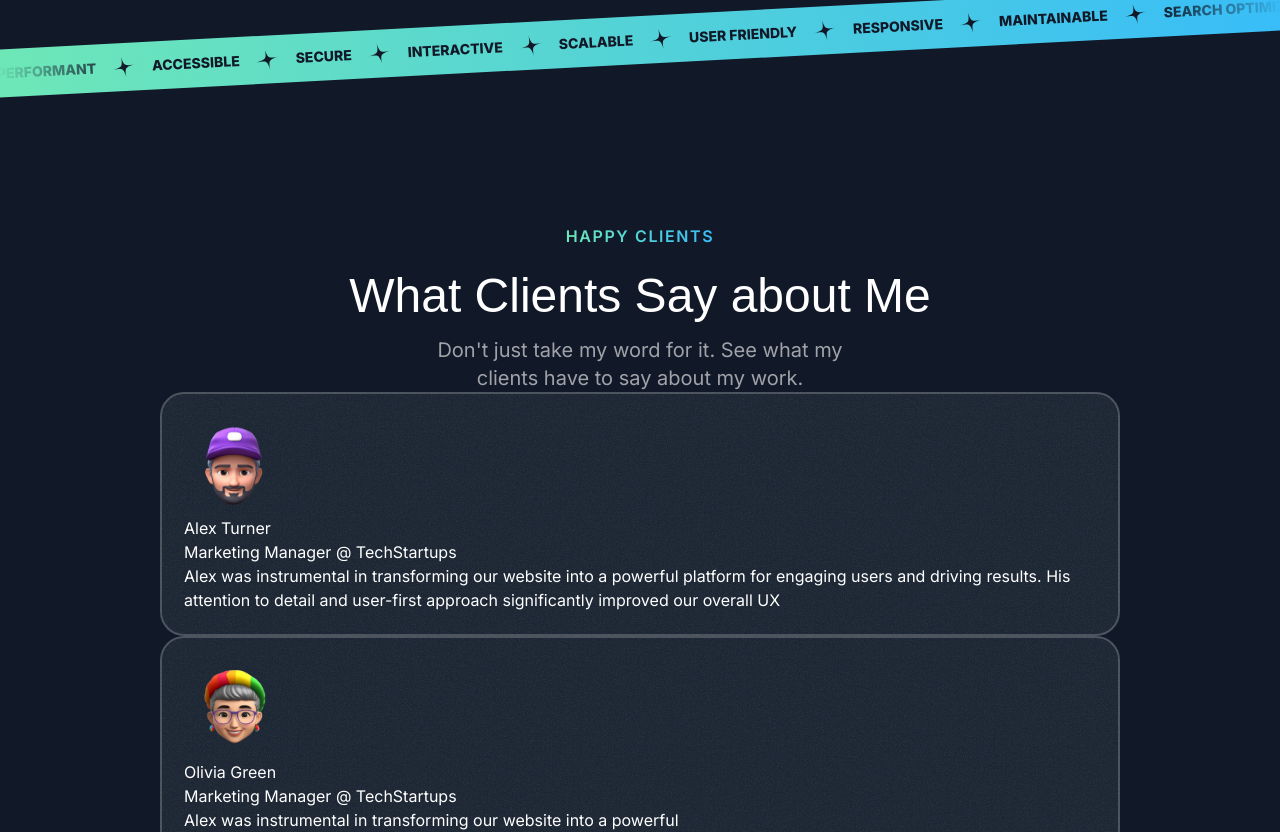
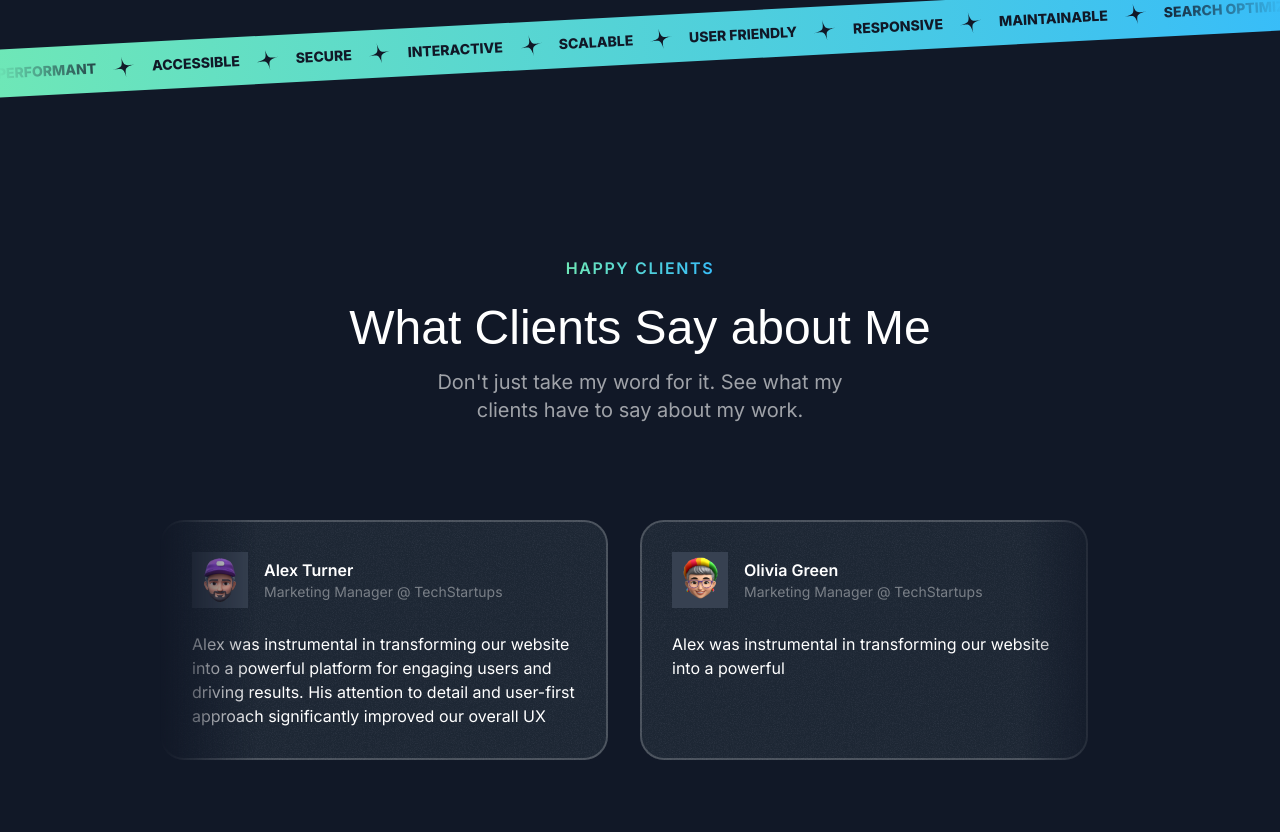
Before and after one commit to harrySentinel/Portfolio-v2, a Next.js app in the folder my-portfolio/: page / in a window 1280 px wide. Shown: the part 2996-3828 px from the top of the page. Built offline with nearby package versions, Linux system fonts and the light colour scheme; a web font is replaced by a local one.

Commit message:
testimonial part codone

```diff
--- a/my-portfolio/src/sections/Testimonials.jsx
+++ b/my-portfolio/src/sections/Testimonials.jsx
@@ -5,7 +5,6 @@
 import memojiAvatar5 from "@/assets/images/memoji-avatar-5.png";
 import { SectionHeader } from "@/components/SectionHeader";
 import Image from "next/image";
-import grainImage from '@/assets/images/grain.jpg';
 import { Card } from '@/components/Card';
 
 const testimonials = [
@@ -43,19 +42,27 @@
 
 export const TestimonialsSection = () => {
     return (
-    <div className="py-16">
+    <div className="py-16 lg:py-24">
         <div className="container">
         <SectionHeader eyebrow="Happy Clients" title="What Clients Say about Me" description=" Don't just take my word for it. See what my clients have to say about my work."
         />
-        <div>
+        <div className="mt-16 lg:mt-24 flex overflow-x-clip [mask-image:linear-gradient(to_right,transparent,black_10%,black_90%,transparent)]">
+            <div className="flex gap-8 flex-none">
             {testimonials.map((testimonial) => (
-               <Card key={testimonial.name}>
-                 <Image src={testimonial.avatar} alt ={testimonial.name} />
-                 <div>{testimonial.name}</div>
-                 <div>{testimonial.position}</div>
-                 <p>{testimonial.text}</p>
+               <Card key={testimonial.name} className="max-w-xs md:max-w-md md:p-8">
+                <div className="flex gap-4 items-center">
+                <div className="size-14 bg-gray-700 inline-flex items-center justify-center rounded-fullflex-shrink-0">
+                 <Image src={testimonial.avatar} alt ={testimonial.name} className="max-h-full" />
+                 </div>
+                 <div>
+                <div className="font-semibold">{testimonial.name}</div>
+                <div className="text-sm text-white/40">{testimonial.position}</div>
+                 </div>
+                 </div>
+                 <p className="mt-4 md:mt-6 text-sm md:text-base">{testimonial.text}</p>
                 </Card>
             ))}
+          </div>
         </div>
         </div>
     </div>
```
